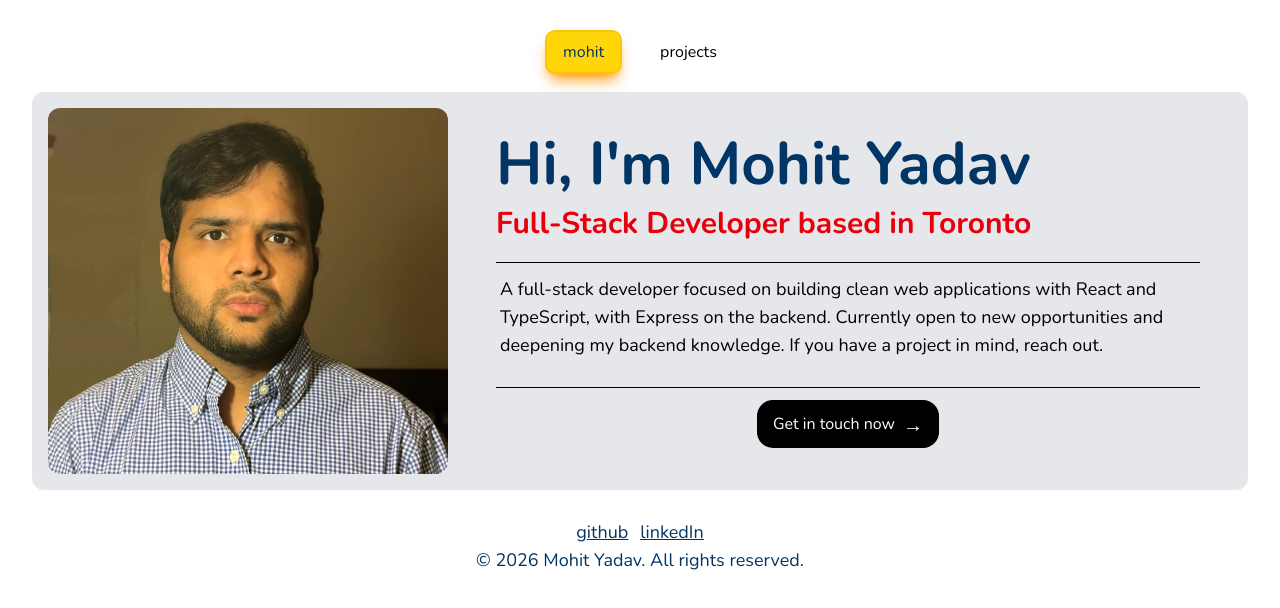
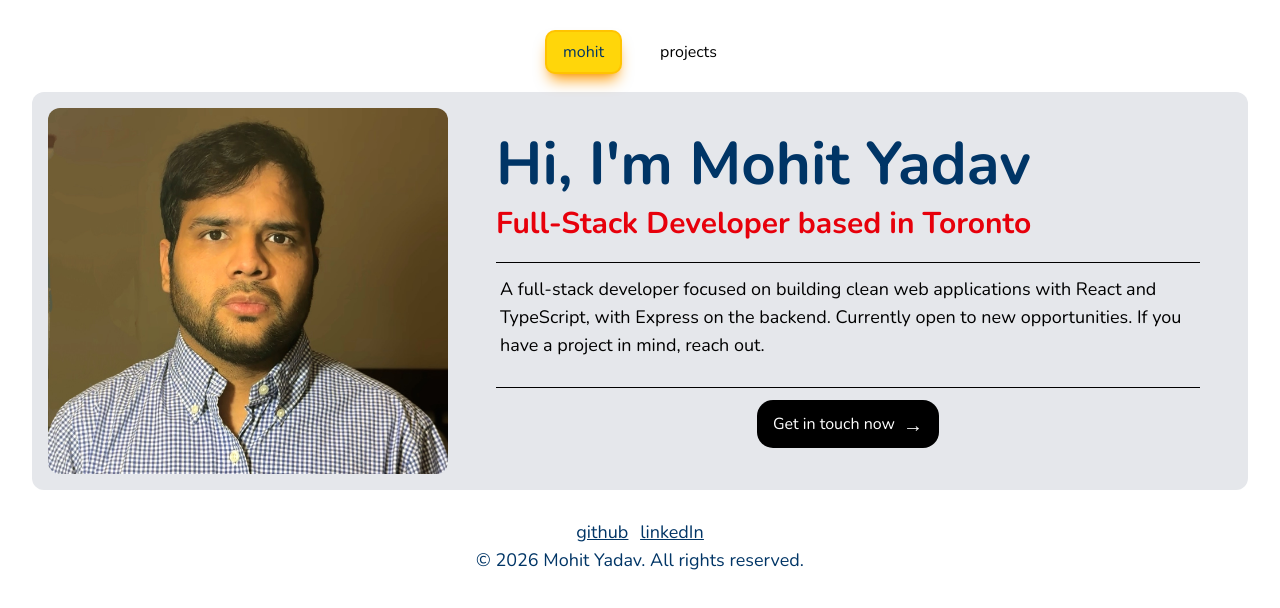
Before and after one commit to yaadevmohit/mohit-yadav, a React (Vite) app: page / in a window 1280 px wide. Shown: the top 608 px of the page. Built offline with nearby package versions, Linux system fonts and the light colour scheme.

Commit message:
description update

```diff
--- a/src/components/Hero.tsx
+++ b/src/components/Hero.tsx
@@ -20,7 +20,7 @@ const Hero = () => {
             <p
               className="text-lg text-left md:mx-1 md:mb-4  rounded-xl nunitoRegular"
             >
-              A full-stack developer focused on building clean web applications with React and TypeScript, with Express on the backend. Currently open to new opportunities and deepening my backend knowledge. If you have a project in mind, reach out.
+              A full-stack developer focused on building clean web applications with React and TypeScript, with Express on the backend. Currently open to new opportunities. If you have a project in mind, reach out.
             </p>
             <hr />
             <a
```
